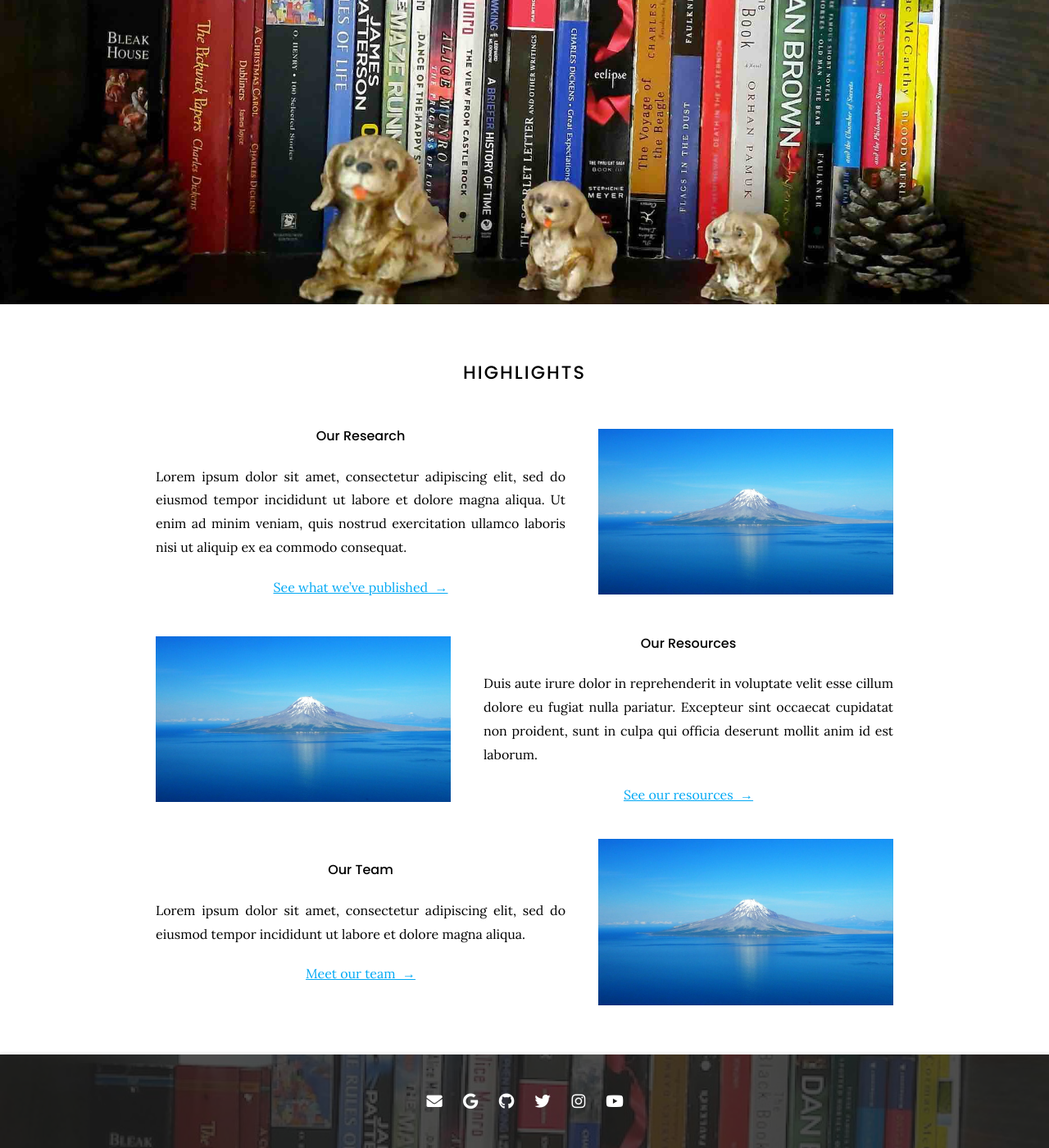
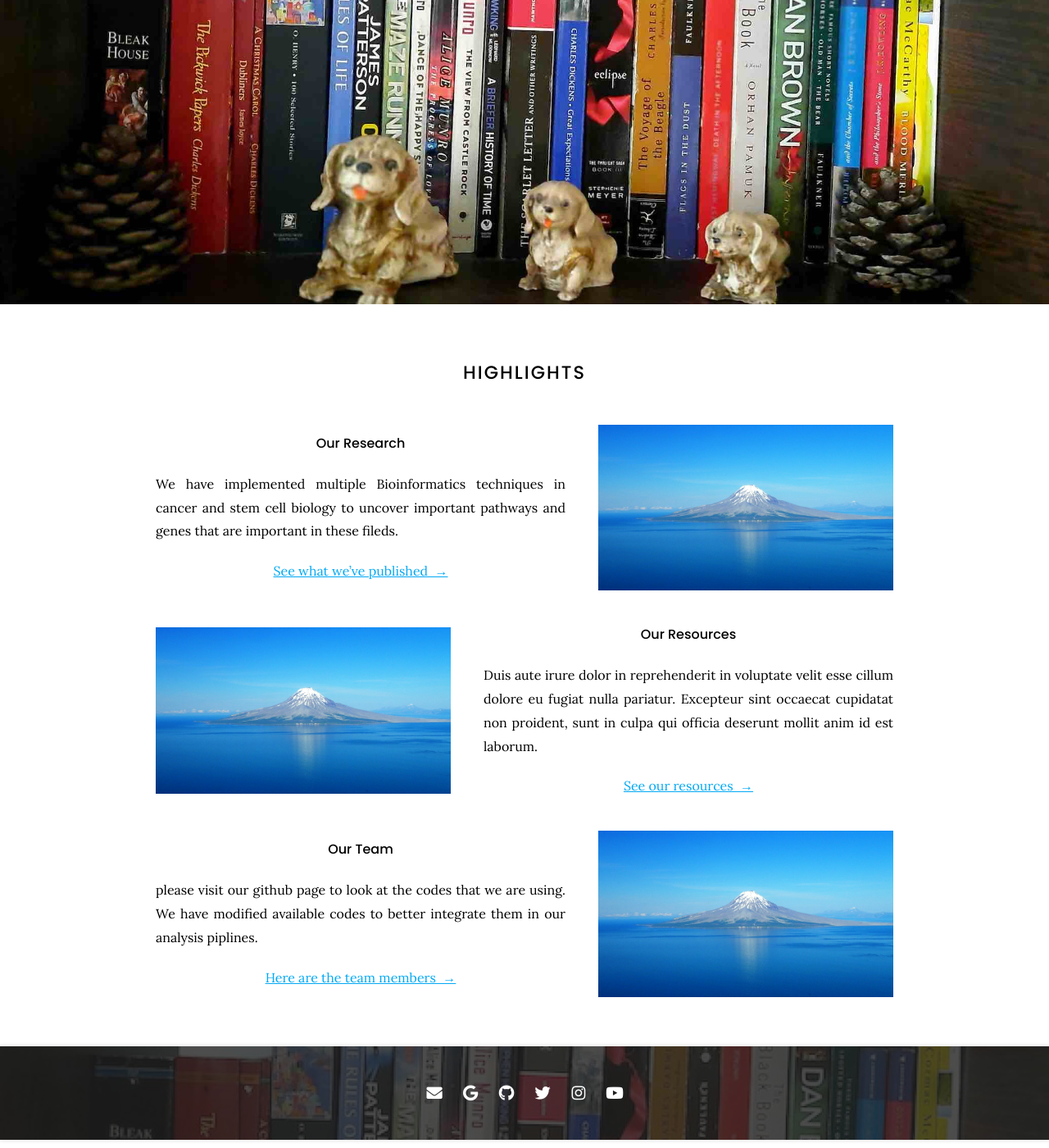
Before and after one commit to Hossein-Fallahi/Fallahi-Bioinformatics-Lab, a Jekyll site: the page built from index.md, in a window 1280 px wide and 1400 px high, scrolled down 1062 px. Shown: the whole window at 82% size. Built offline with Jekyll 4.4.1, drawn with Linux system fonts in a browser that asks for light colours; nearby versions of some CDN libraries.

Commit message:
Update index.md

```diff
--- a/index.md
+++ b/index.md
@@ -37,10 +37,9 @@ We will be more than Happy to have a chat with anyone intersted in these fileds.
 # Highlights
 
 {% capture text %}
-Lorem ipsum dolor sit amet, consectetur adipiscing elit, sed do eiusmod tempor incididunt ut labore et dolore magna aliqua.
-Ut enim ad minim veniam, quis nostrud exercitation ullamco laboris nisi ut aliquip ex ea commodo consequat.
+We have implemented multiple Bioinformatics techniques in cancer and stem cell biology to uncover important pathways and genes that are important in these fileds.
 
-[See what we've published &nbsp;→](research)
+[See what we've published &nbsp;→](https://scholar.google.com.au/citations?user=Txj1NyEAAAAJ&hl=en)
 {:.center}
 {% endcapture %}
 
@@ -69,9 +68,9 @@ Excepteur sint occaecat cupidatat non proident, sunt in culpa qui officia deseru
 %}
 
 {% capture text %}
-Lorem ipsum dolor sit amet, consectetur adipiscing elit, sed do eiusmod tempor incididunt ut labore et dolore magna aliqua.
+please visit our github page to look at the codes that we are using. We have modified available codes to better integrate them in our analysis piplines.
 
-[Meet our team &nbsp;→](team)
+[Here are the team members &nbsp;→](team)
 {:.center}
 {% endcapture %}
 
```
